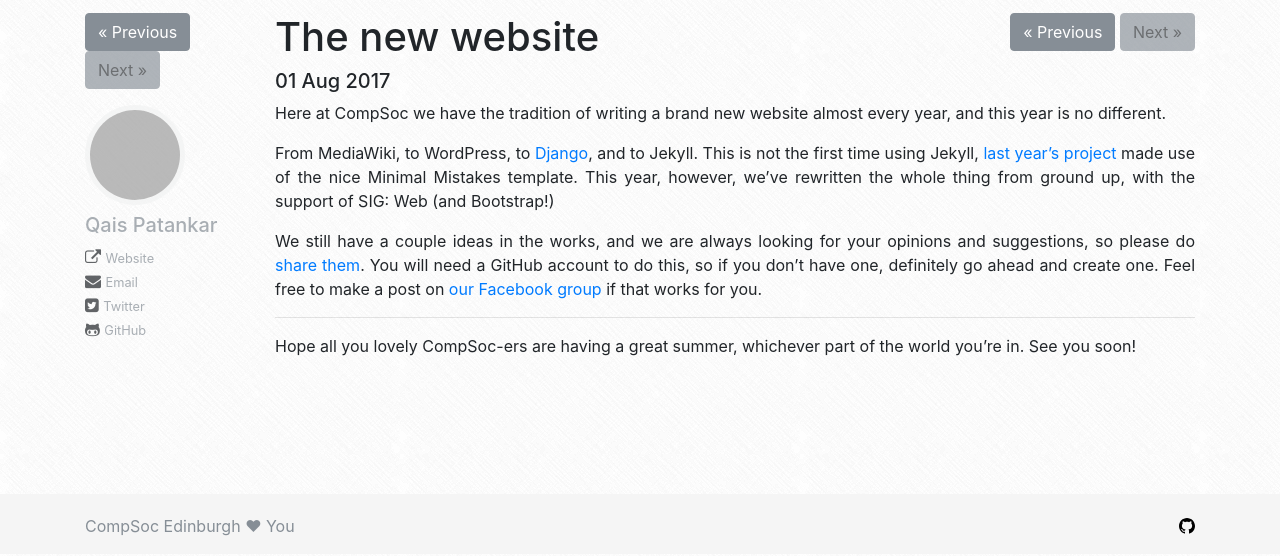
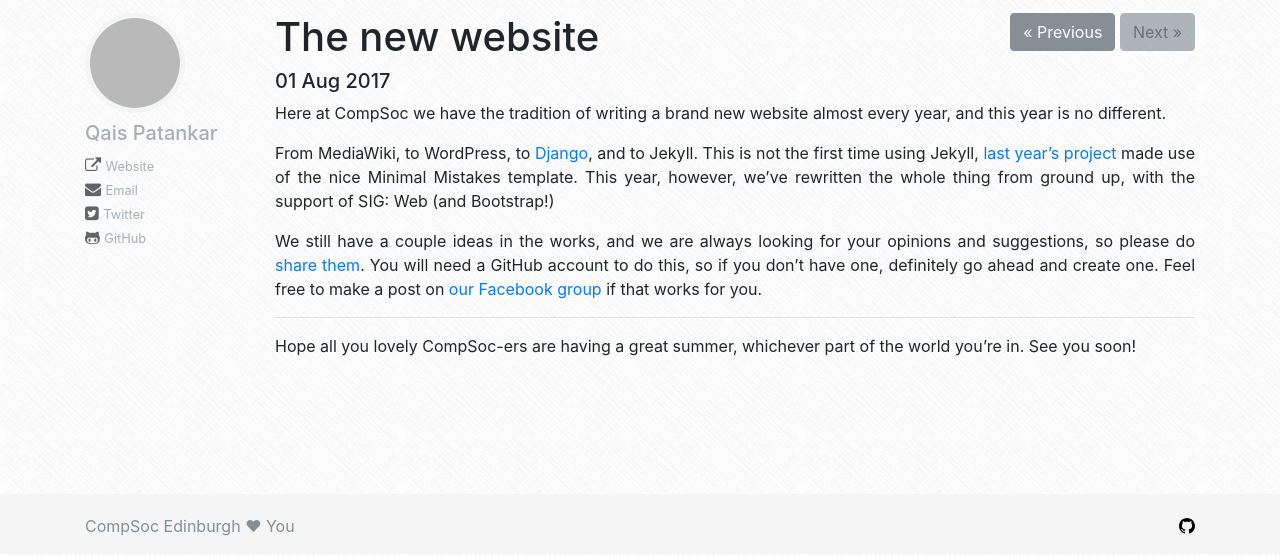
Before and after one commit to compsoc-edinburgh/website, a Jekyll site: the page built from _posts/2017-08-01-website2017.md, in a window 1280 px wide, cut to the strip 346-902 px from the top of the page. Built offline with Jekyll 4.4.1, drawn with Linux system fonts in a browser that asks for light colours; nearby versions of some CDN libraries; grey boxes are pictures that could not be loaded.

Commit message:
Fix nav responsive hiding on post template

```diff
--- a/_layouts/post.html
+++ b/_layouts/post.html
@@ -6,7 +6,7 @@ layout: default
 
 <div class="row">
     <div class="col-xl-2">
-        <div class="hidden-xl-up">
+        <div class="d-xl-none">
             {% include navigate-collection.html %}
         </div>
 
@@ -49,7 +49,7 @@ layout: default
         </div>
     </div>
     <div class="col-xl-10">
-        <div class="hidden-lg-down">
+        <div class="d-none d-xl-block">
             {% include navigate-collection.html %}
         </div>
         <h1>{% if page.longtitle %}{{ page.longtitle }}{% else %}{{ page.title }}{% endif %}</h5>
```
